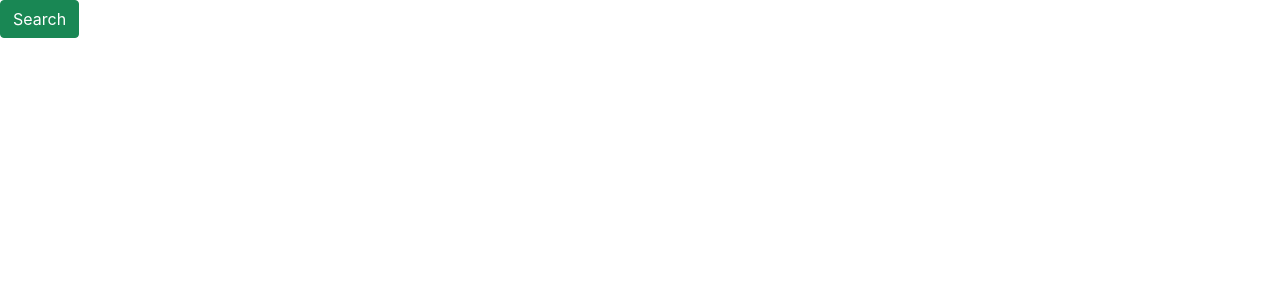
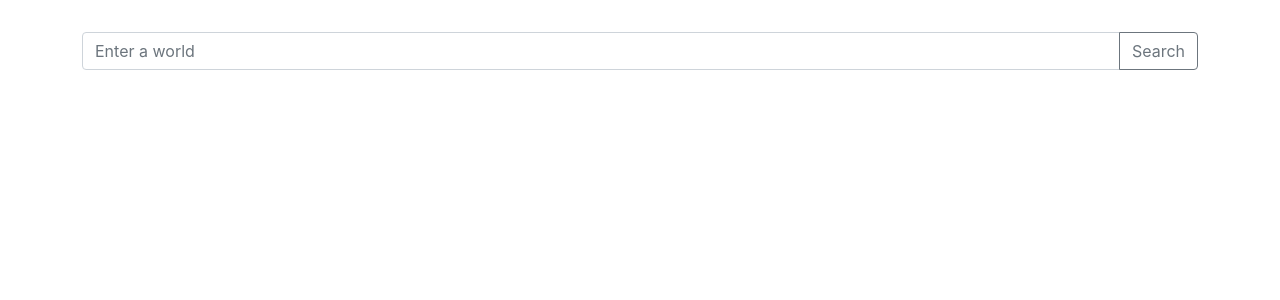
Before and after one commit to ZubenkoAnna/dictionary-project, a React (Create React App) app: page / in a window 1280 px wide. Shown: the top 300 px of the page. Built offline with nearby package versions, Linux system fonts and the light colour scheme.

Commit message:
Added search

```diff
--- a/src/App.js
+++ b/src/App.js
@@ -1,10 +1,12 @@
+import React from "react";
+import Search from "./Search";
 import "./App.css";
 
 export default function App() {
   return (
     <div>
       <header>
-        <button className="btn btn-success">Search</button>
+        <Search />
       </header>
     </div>
   );
--- /dev/null
+++ b/src/Search.css
@@ -0,0 +1,3 @@
+.Search {
+  padding-top: 32px;
+}
--- /dev/null
+++ b/src/Search.js
@@ -0,0 +1,33 @@
+import React, { useState } from "react";
+
+import "./Search.css";
+
+export default function Search() {
+  let [keyworld, setKeyword] = useState(null);
+  function searchWord(event) {
+    event.preventDefault();
+    alert(`Searching ${keyworld}`);
+  }
+
+  function handelSubmitWord(event) {
+    setKeyword(event.target.value);
+  }
+
+  return (
+    <div className="container">
+      <div className="Search">
+        <form className="input-group mb-3" onSubmit={searchWord}>
+          <input
+            placeholder="Enter a world"
+            type="search"
+            className="form-control"
+            onChange={handelSubmitWord}
+          />
+          <button class="btn btn-outline-secondary" type="button">
+            Search
+          </button>
+        </form>
+      </div>
+    </div>
+  );
+}
```
